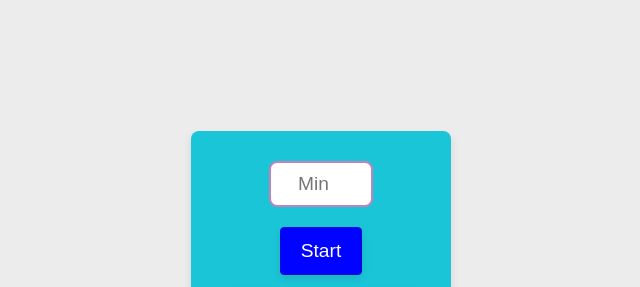
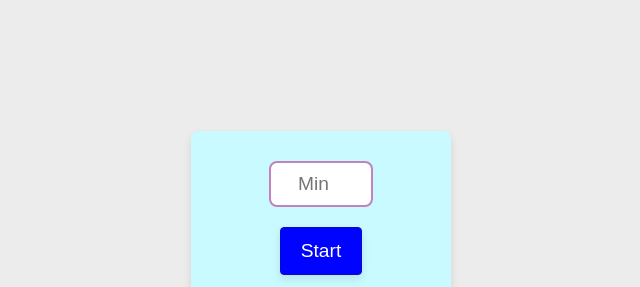
Before and after one commit to RawadN/notion-countdown, a plain HTML site: page index.html in a window 1280 px wide. Shown: the part 145-432 px from the top of the page, without its empty margins (319-959 px from the left). Drawn offline with Linux system fonts and the light colour scheme.

Commit message:
Update index.html

```diff
--- a/index.html
+++ b/index.html
@@ -51,7 +51,7 @@
             margin: 10px;
         }
         .container {
-            background-color: #1bc5d8;
+            background-color: #c9faff;
             padding: 20px;
             border-radius: 8px;
             box-shadow: 0 4px 8px rgba(0, 0, 0, 0.1);
```
